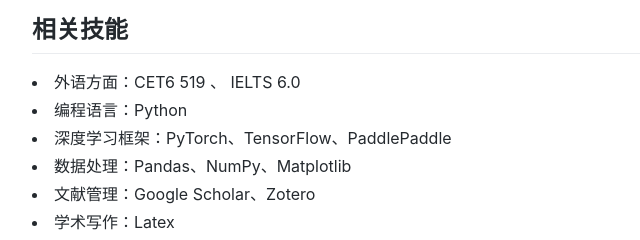
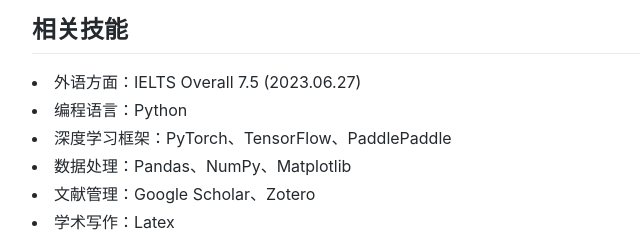
Before and after one commit to Glenn-zkl/resume_CN, a plain HTML site: page index.html in a window 1280 px wide. Shown: the part 748-988 px from the top of the page, 118-758 px from the left. Drawn offline with Linux system fonts and the light colour scheme.

Commit message:
Update index.html

```diff
--- a/index.html
+++ b/index.html
@@ -95,7 +95,7 @@
 <h2 id="相关技能">相关技能<a class="anchorjs-link "  aria-label="Anchor" data-anchorjs-icon="" style="font: 1em / 1 anchorjs-icons; padding-left: 0.375em;"></a></h2>
 <p>
   <li>
-  外语方面：CET6 519 、 IELTS 6.0
+  外语方面：IELTS Overall 7.5 (2023.06.27)
   </li>
   <li>
   编程语言：Python
```
